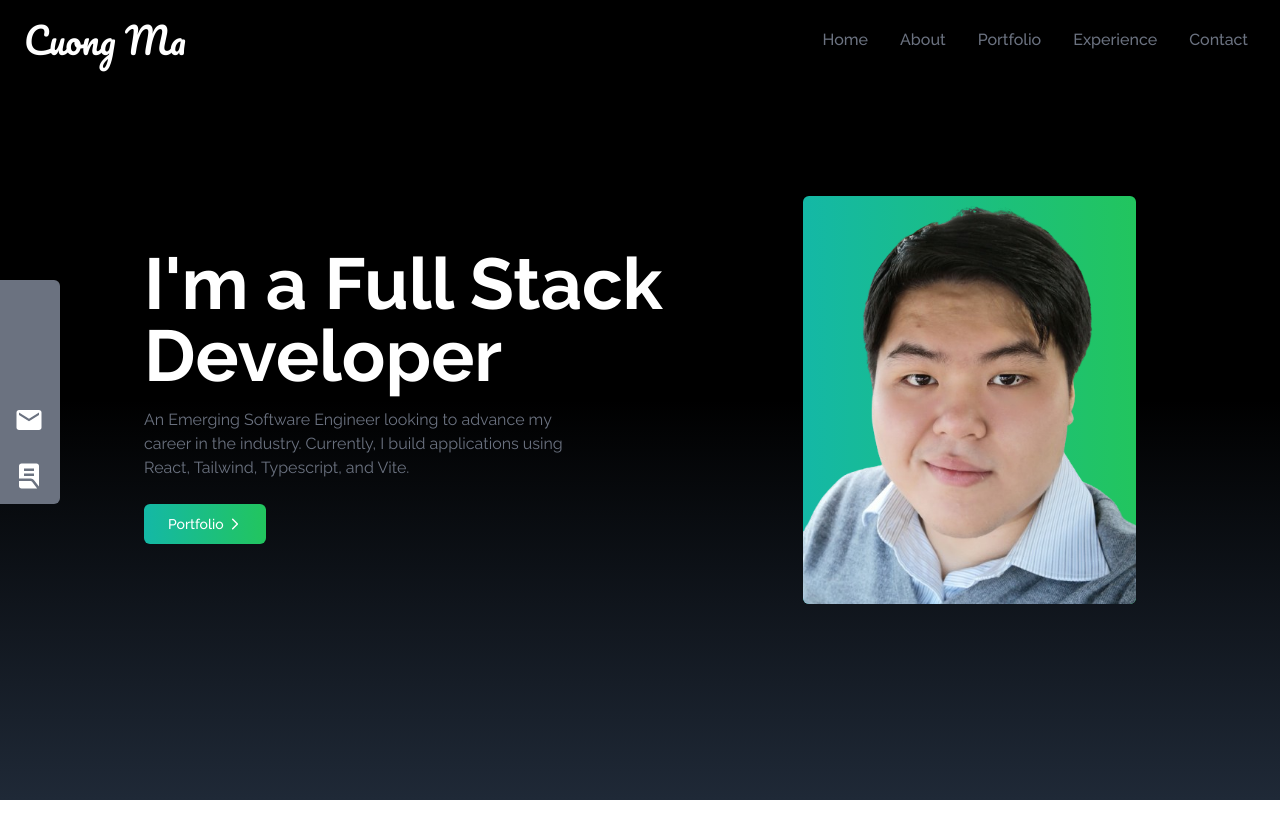
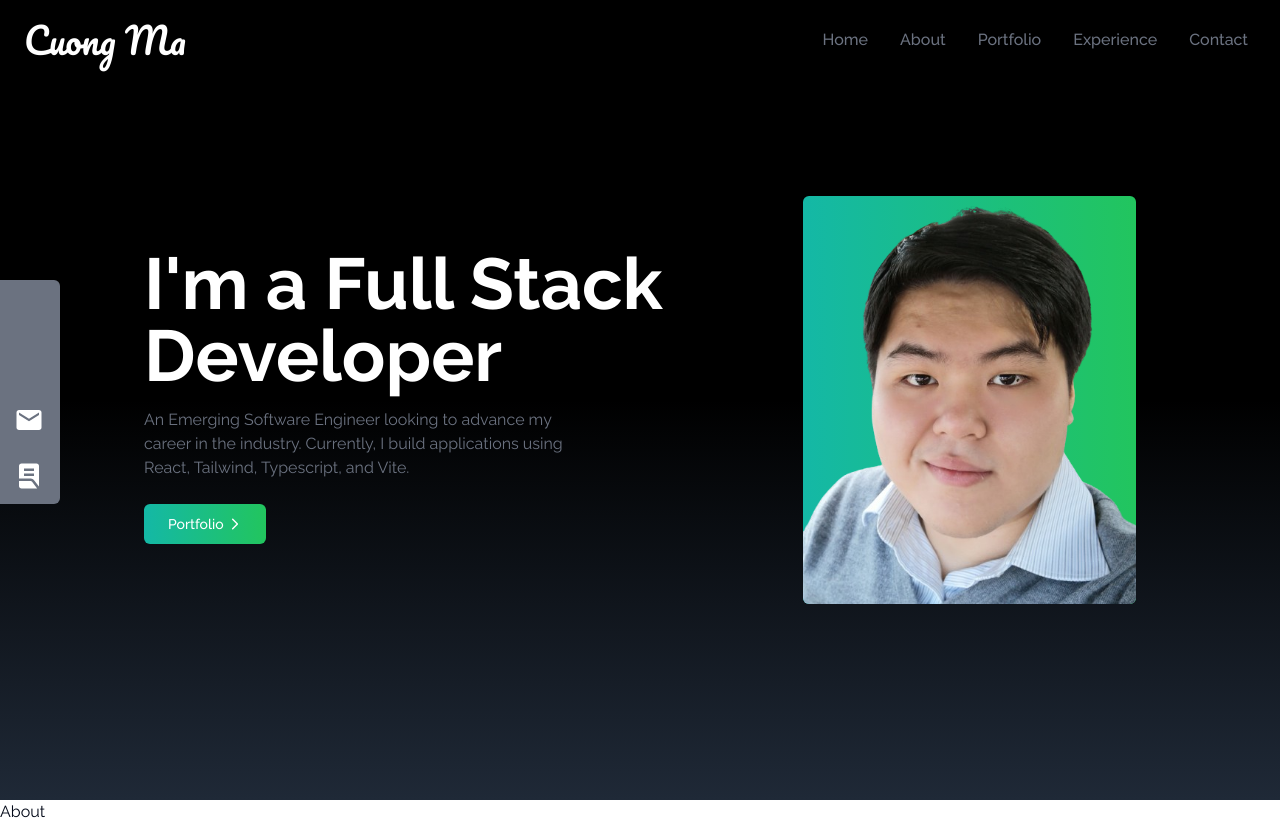
Before and after one commit to xancia/Portfolio, a React (Vite) app: page / in a window 1280 px wide. Before the commit the page ends 800 px from the top, so only its background shows below. Built offline with nearby package versions, Linux system fonts and the light colour scheme; some icons are missing.

Commit message:
added about page, in progress

```diff
--- a/src/App.tsx
+++ b/src/App.tsx
@@ -1,3 +1,4 @@
+import About from "./components/About"
 import Home from "./components/Home"
 import { NavBar } from "./components/NavBar"
 import SocialLinks from "./components/SocialLinks"
@@ -8,7 +9,7 @@ function App() {
     <>
       <NavBar />
       <Home />
-
+      <About />
       <SocialLinks />
     </>
   )
--- /dev/null
+++ b/src/components/About.tsx
@@ -0,0 +1,9 @@
+
+
+const About = () => {
+  return (
+    <div>About</div>
+  )
+}
+
+export default About
```
